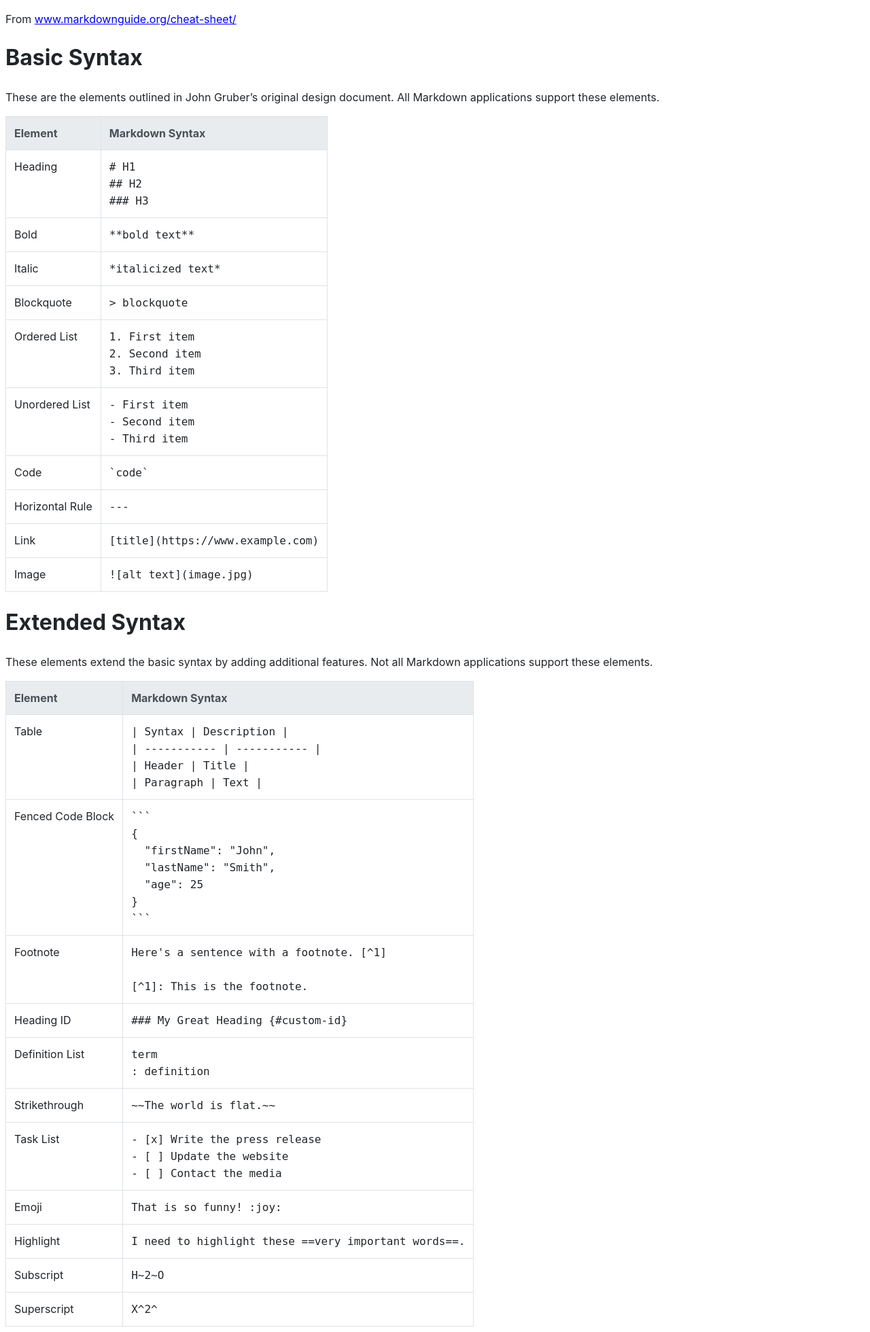
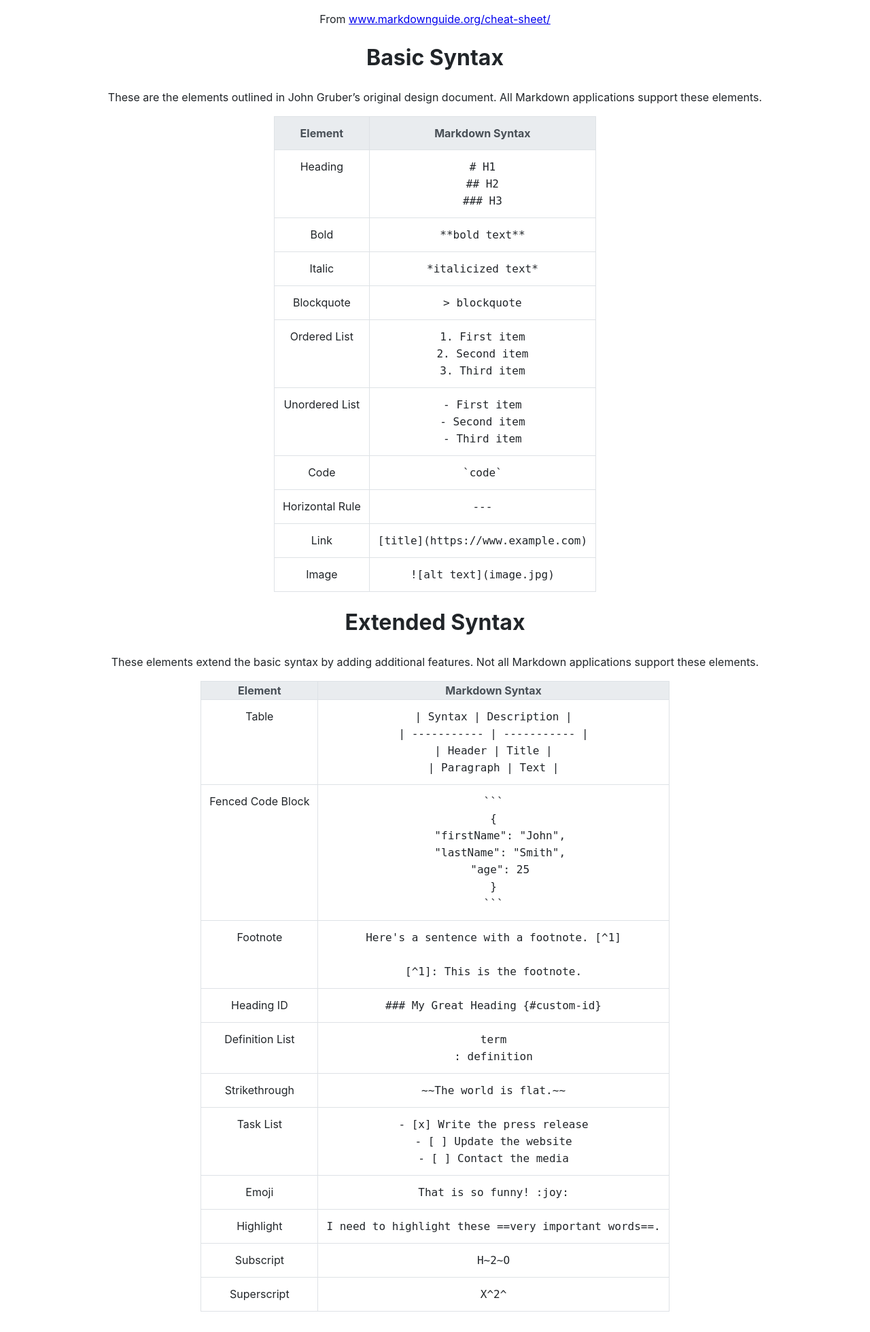
Before and after one commit to tsiguenz/piscine_django, a Django app: page /ex00/ in a window 1280 px wide. Shown: the whole page at 68% size. After the commit the page ends 1930 px from the top, so only its background shows below. Run offline with Django 5.2, Linux system fonts and the light colour scheme.

Commit message:
fix module04 ex00: center html

```diff
--- a/module04/d05/ex00/templates/index.html
+++ b/module04/d05/ex00/templates/index.html
@@ -6,12 +6,12 @@
 	.table-bordered td, .table-bordered th {
 		border: 1px solid #dee2e6;
 	}
-	.table td, .table th {
+	table td, .table th {
 		padding: .75rem;
 		vertical-align: top;
 		border-top: 1px solid #dee2e6;
 	}
-	.table .thead-light th {
+	table .thead-light th {
 		color: #495057;
 		background-color: #e9ecef;
 		border-color: #dee2e6;
@@ -19,11 +19,10 @@
 	*, ::after, ::before {
 		box-sizing: border-box;
 	}
-	.table {
+	table {
 		color: #212529;
-	}
-	table {
 		border-collapse: collapse;
+		margin: 0px auto;
 	}
 	body {
 		font-family: -apple-system,BlinkMacSystemFont,segoe ui,Roboto,helvetica neue,Arial,noto sans,liberation sans,sans-serif,apple color emoji,segoe ui emoji,segoe ui symbol,noto color emoji;
@@ -31,7 +30,7 @@
 		font-weight: 400;
 		line-height: 1.5;
 		color: #212529;
-		text-align: left;
+		text-align: center;
 	}
 	</style>
 	<body>
@@ -102,7 +101,7 @@
 		</table>
 		<h1>Extended Syntax</h1>
 		<p>These elements extend the basic syntax by adding additional features. Not all Markdown applications support these elements.</p>
-		<table class="table table-bordered">
+		<table class="table-bordered">
 			<thead class="thead-light">
 				<tr>
 					<th>Element</th>
```
